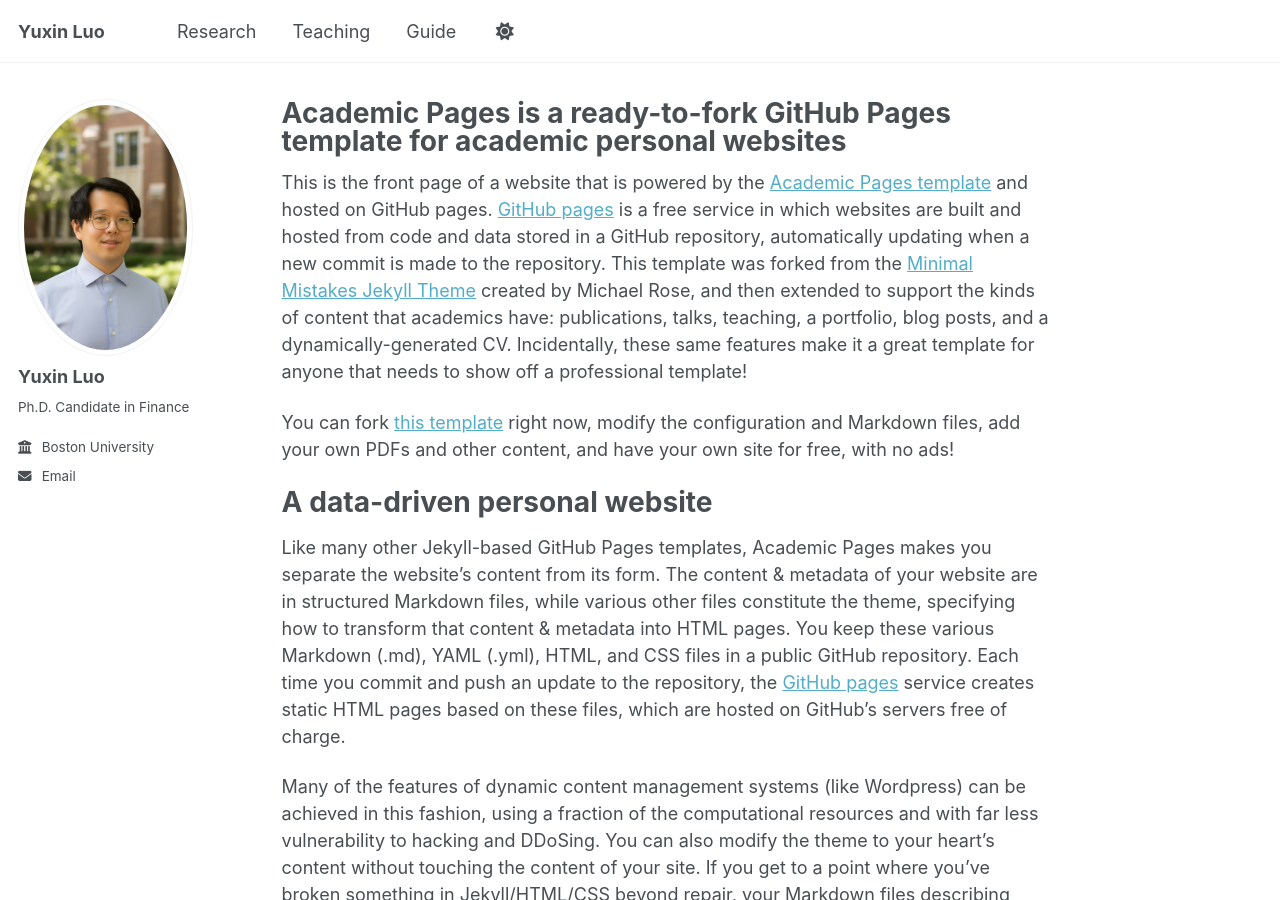
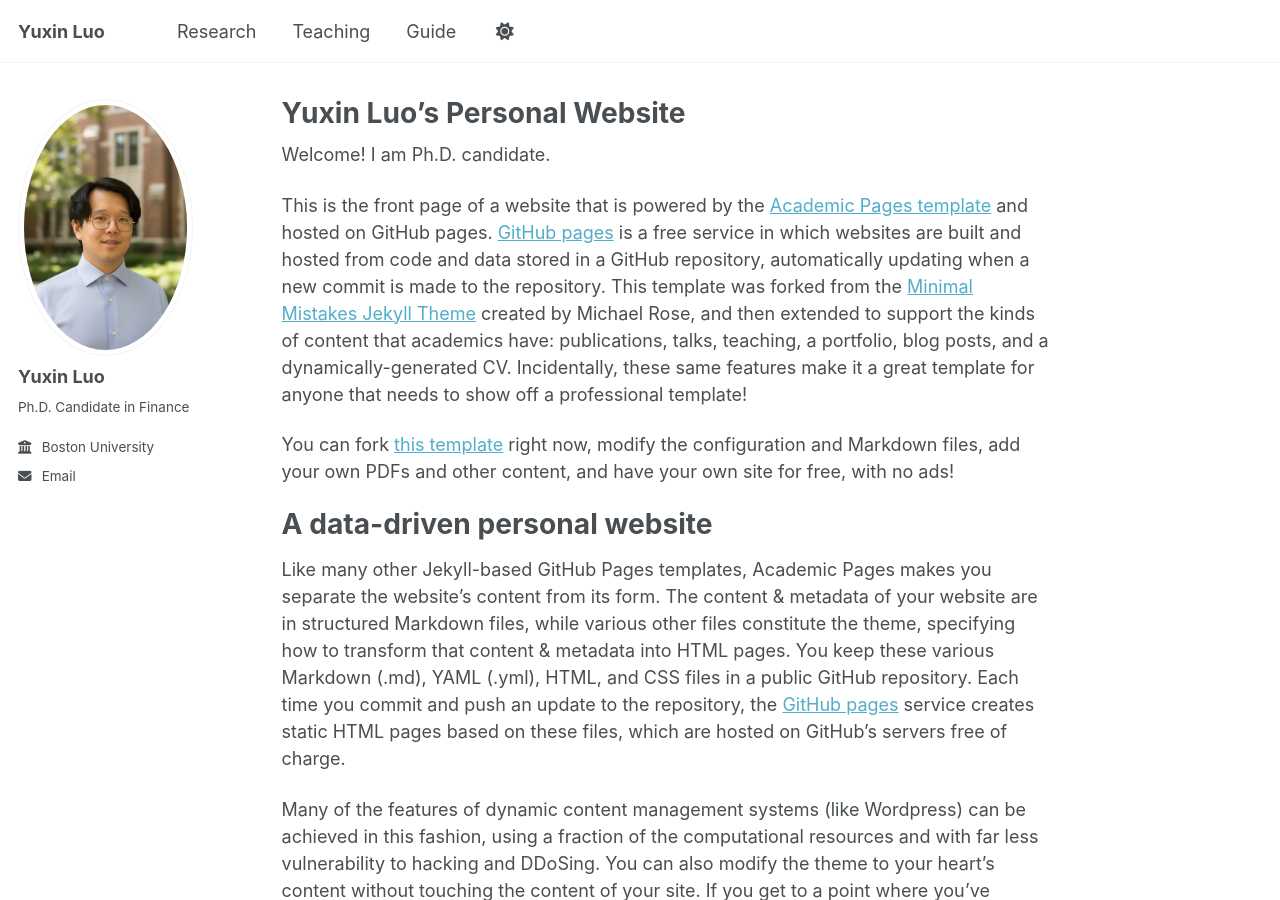
Before and after one commit to yu-xin-luo/yu-xin-luo.github.io, a Jekyll site: the page built from _pages/about.md, in a window 1280 px wide and 900 px high. Built offline with Jekyll 4.4.1, drawn with Linux system fonts in a browser that asks for light colours; a script that is not in the unit is left out.

Commit message:
Update about.md

```diff
--- a/_pages/about.md
+++ b/_pages/about.md
@@ -1,11 +1,13 @@
 ---
 permalink: /
-title: "Academic Pages is a ready-to-fork GitHub Pages template for academic personal websites"
+title: "Yuxin Luo's Personal Website"
 author_profile: true
 redirect_from:
   - /about/
   - /about.html
 ---
+
+Welcome! I am Ph.D. candidate.
 
 This is the front page of a website that is powered by the [Academic Pages template](https://github.com/academicpages/academicpages.github.io) and hosted on GitHub pages. [GitHub pages](https://pages.github.com) is a free service in which websites are built and hosted from code and data stored in a GitHub repository, automatically updating when a new commit is made to the repository. This template was forked from the [Minimal Mistakes Jekyll Theme](https://mmistakes.github.io/minimal-mistakes/) created by Michael Rose, and then extended to support the kinds of content that academics have: publications, talks, teaching, a portfolio, blog posts, and a dynamically-generated CV. Incidentally, these same features make it a great template for anyone that needs to show off a professional template!
 
```
